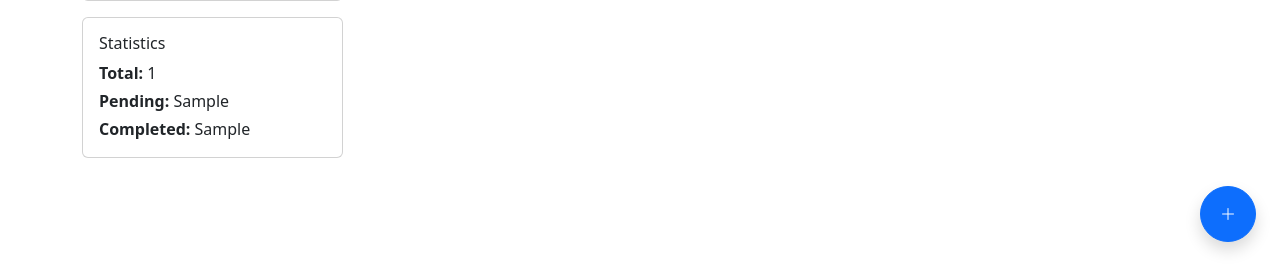
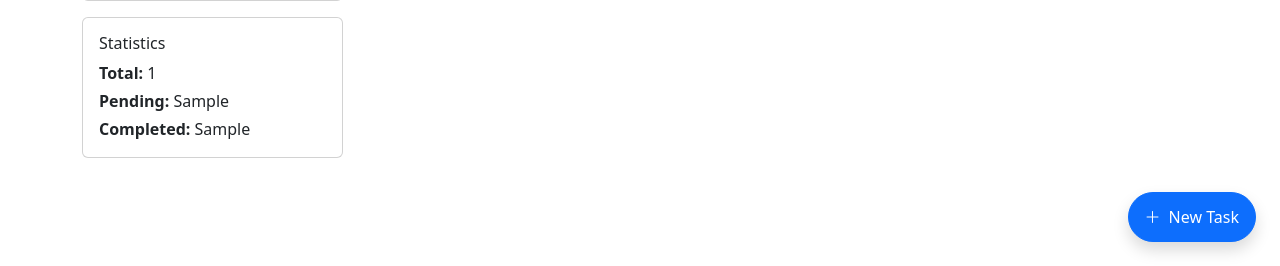
Before and after one commit to DarylMurphyCoder/planit, a Django app: template templates/tasks/task_list.html in a window 1280 px wide. Shown: the part 534-800 px from the top of the page. Run offline with Django 3.2, Linux system fonts and the light colour scheme; the template is opened without the code that fills it: most values are stand-ins (such as "Sample title", 1, 10 or a date in 2020).

Commit message:
Improve floating new-task button label

```diff
--- a/templates/tasks/task_list.html
+++ b/templates/tasks/task_list.html
@@ -162,10 +162,11 @@
 
 <a
     href="{% url 'task-create' %}"
-    class="btn btn-primary rounded-circle shadow position-fixed"
-    style="bottom: 24px; right: 24px; width: 56px; height: 56px; display: flex; align-items: center; justify-content: center;"
+    class="btn btn-primary rounded-pill shadow position-fixed d-flex align-items-center gap-2"
+    style="bottom: 24px; right: 24px; padding: 12px 16px;"
     aria-label="Create new task"
 >
     <i class="bi bi-plus-lg" aria-hidden="true"></i>
+    <span>New Task</span>
 </a>
 {% endblock %}
```
